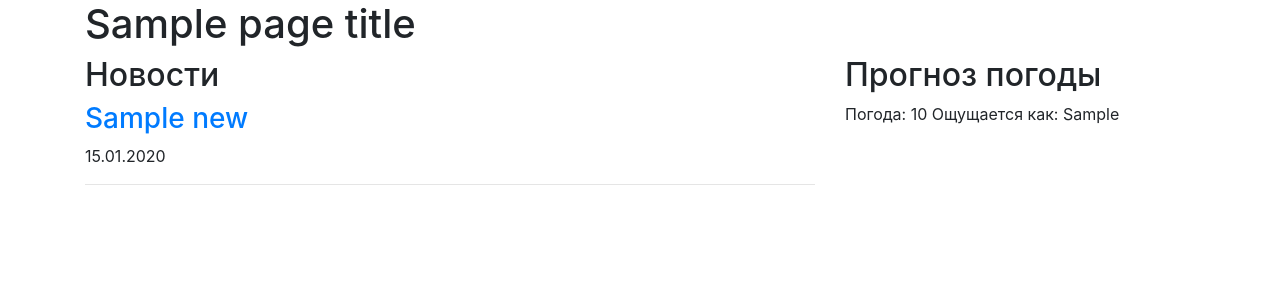
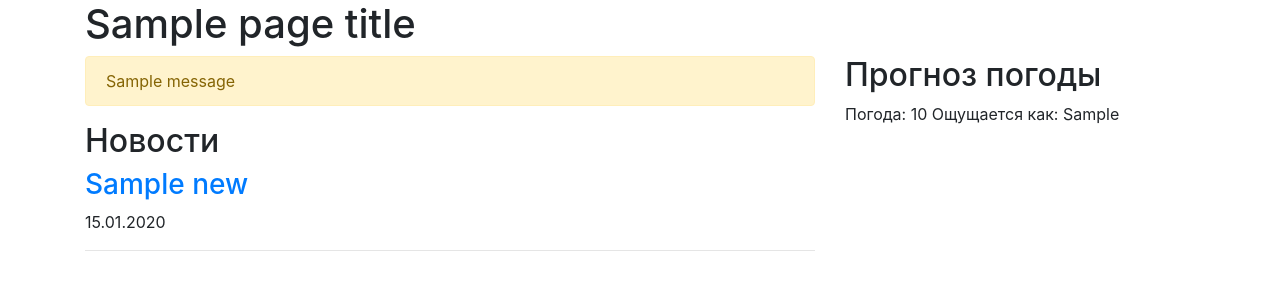
Before and after one commit to ZDaria/learn_python, a Flask app: template learn_web/webapp/templates/index.html in a window 1280 px wide. Shown: the top 300 px of the page. Run offline with Flask 2, Linux system fonts and the light colour scheme; tables that the repository leaves empty hold one stand-in row (values such as "Sample post"); the template is opened without the code that fills it: values that come from a table or form of the project are taken from there, most other values are stand-ins (such as "Sample title", 1, 10 or a date in 2020); one stand-in notice (Sample message) is shown; some libraries are stand-ins or nearby versions.

Commit message:
Were fixed issue with popup messages

```diff
--- a/learn_web/webapp/__init__.py
+++ b/learn_web/webapp/__init__.py
@@ -50,7 +50,7 @@ def create_app():
     @app.route('/logout')
     def logout():
         logout_user()
-        flash('Вы успешно вошли на сайт')
+        flash('Пока!')
         return redirect(url_for('index'))
 
     return app
--- a/learn_web/webapp/templates/index.html
+++ b/learn_web/webapp/templates/index.html
@@ -15,6 +15,15 @@
     <h1>{{page_title}}</h1>
         <div class="row">
             <div class="col-8">
+                {% with messages = get_flashed_messages() %}
+                    {% if messages %}
+                        <div class="alert alert-warning" role="alert">
+                            {% for message in messages %}
+                                {{ message }}<br>
+                            {% endfor %}
+                        </div>
+                    {% endif %}
+                {% endwith %}
                 <h2>Новости</h2>
                 {% for news in news_list %}
                 <h3><a href = "{{ news.url }}">{{ news.title }}</a></h3>
--- a/learn_web/webapp/templates/login.html
+++ b/learn_web/webapp/templates/login.html
@@ -12,6 +12,7 @@
   <body>
     <h1>{{page_title}}</h1>
         <div class="row">
+            <div class="col-4">
                 {% with messages = get_flashed_messages() %}
                     {% if messages %}
                         <div class="alert alert-warning" role="alert">
@@ -21,7 +22,6 @@
                         </div>
                     {% endif %}
                 {% endwith %}
-            <div class="col-4">
                 <form action="{{ url_for('process_login') }}" method="POST">
                     {{ form.hidden_tag() }}
                     <div class="form-group">
```
Lines whose indentation alone changed are shown as unchanged.
